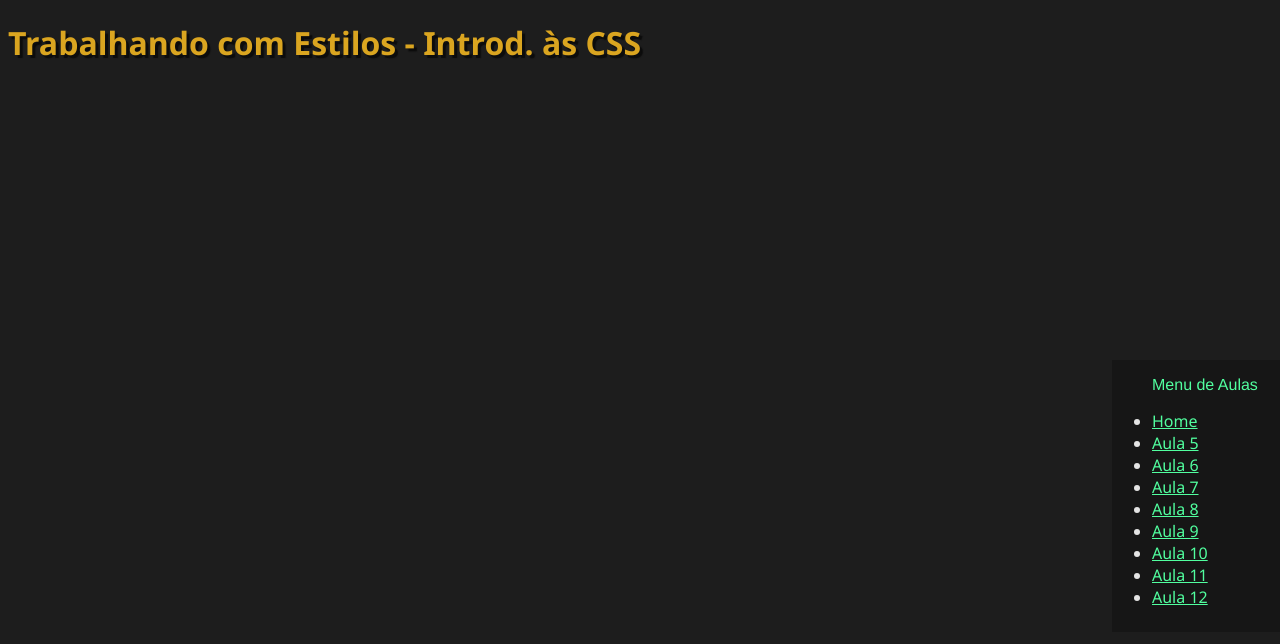
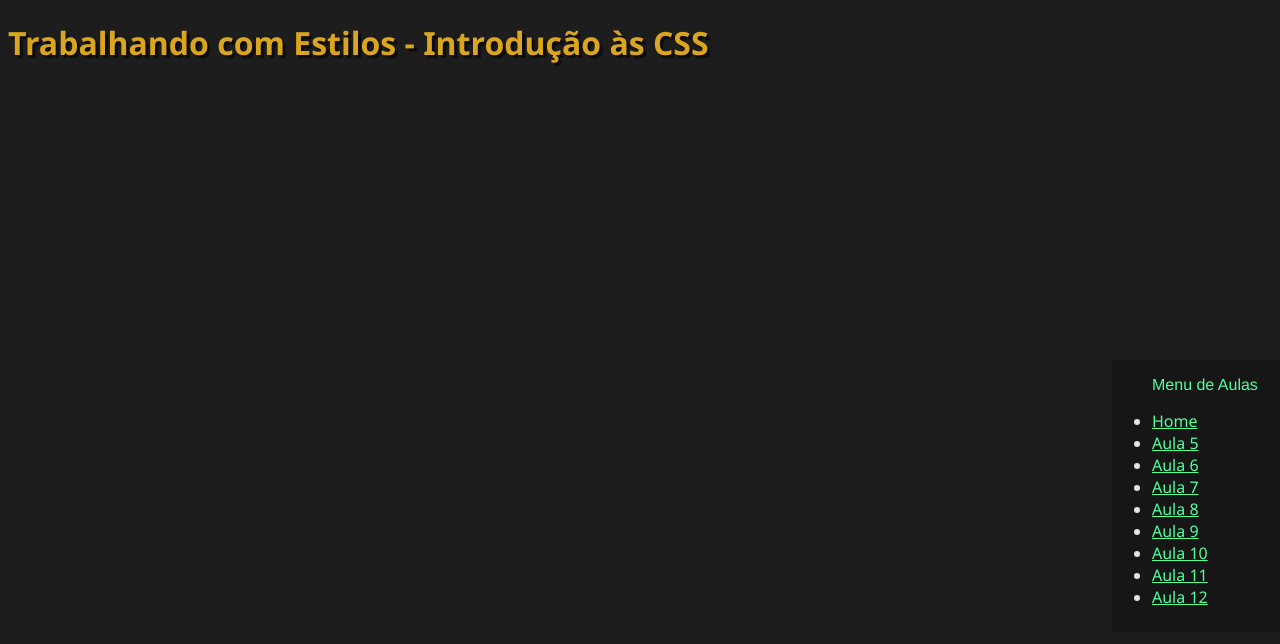
Before and after one commit to ruanmirandac/HTML_CSS, a plain HTML site: page aulas/aula12.html in a window 1280 px wide. Drawn offline with Linux system fonts and the light colour scheme.

Commit message:
Aula 12
No github

```diff
--- a/aulas/aula12.html
+++ b/aulas/aula12.html
@@ -22,7 +22,7 @@
             <li><a href="aula12.html">Aula 12</a>
         </ul>
         <!--Menu fixo das aulas-->
-        <h1>Trabalhando com Estilos - Introd. às CSS</h1>
+        <h1>Trabalhando com Estilos - Introdução às CSS</h1>
 
 </body>
 </html>
```
